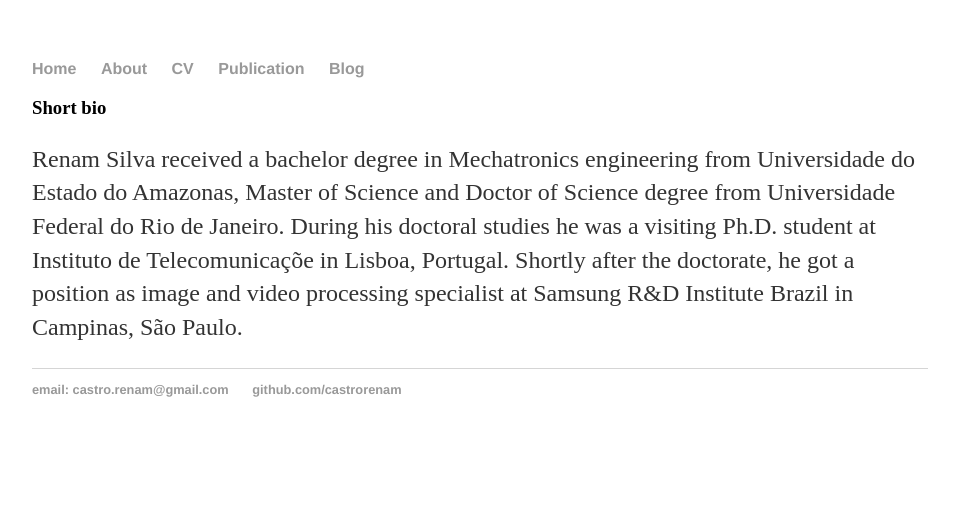
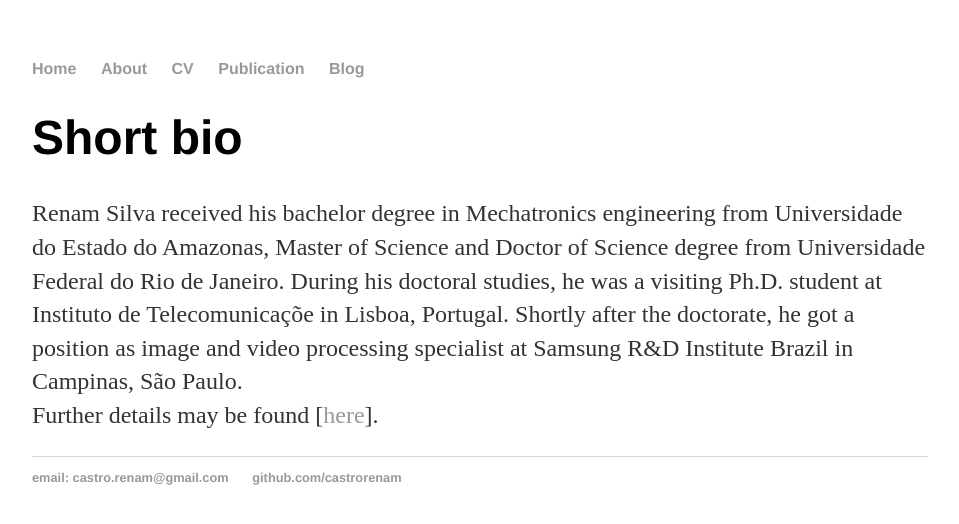
Before and after one commit to castrorenam/castrorenam.github.io, a Jekyll site: the page built from about/index.md, in a window 1280 px wide. Shown: the top 524 px of the page, without its empty margins (160-1119 px from the left). Built offline with Jekyll 4.4.1, drawn with Linux system fonts in a browser that asks for light colours.

Commit message:
Building website

```diff
--- a/about/index.md
+++ b/about/index.md
@@ -4,8 +4,9 @@ title: "about"
 date: 20-08-02
 ---
 
-### Short bio
+# Short bio
 
 
-Renam Silva received a bachelor degree in Mechatronics engineering from Universidade do Estado do Amazonas,
-Master of Science and Doctor of Science degree from Universidade Federal do Rio de Janeiro. During his doctoral studies he was a visiting Ph.D. student at Instituto de Telecomunicaçõe in Lisboa, Portugal. Shortly after the doctorate, he got a position as image and video processing specialist at Samsung R&D Institute Brazil in Campinas, São Paulo.
+Renam Silva received his bachelor degree in Mechatronics engineering from Universidade do Estado do Amazonas,
+Master of Science and Doctor of Science degree from Universidade Federal do Rio de Janeiro. During his doctoral studies, he was a visiting Ph.D. student at Instituto de Telecomunicaçõe in Lisboa, Portugal. Shortly after the doctorate, he got a position as image and video processing specialist at Samsung R&D Institute Brazil in Campinas, São Paulo.
+Further details may be found [[here](./cv.pdf)].
```
Also changed, not shown: 1 other file.
